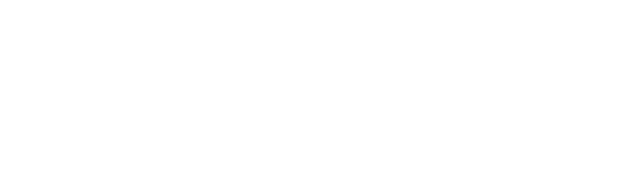
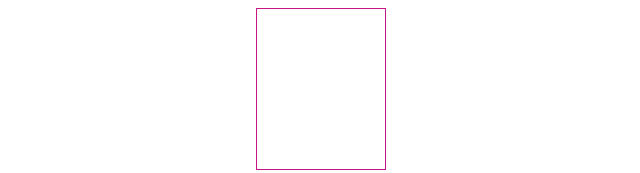
Before and after one commit to noOdin1/etch_a_sketch, a plain HTML site: page index.html in a window 1280 px wide. Shown: the whole page, without its empty margins (319-959 px from the left). Drawn offline with Linux system fonts and the light colour scheme.

Commit message:
Added a border around the sketch area for vizualization

```diff
--- a/style.css
+++ b/style.css
@@ -14,6 +14,7 @@ body {
 .main.content {
   display: flex;
   flex-direction: column;
+  border: 1px solid MediumVioletRed;
 }
 
 .row {
```
